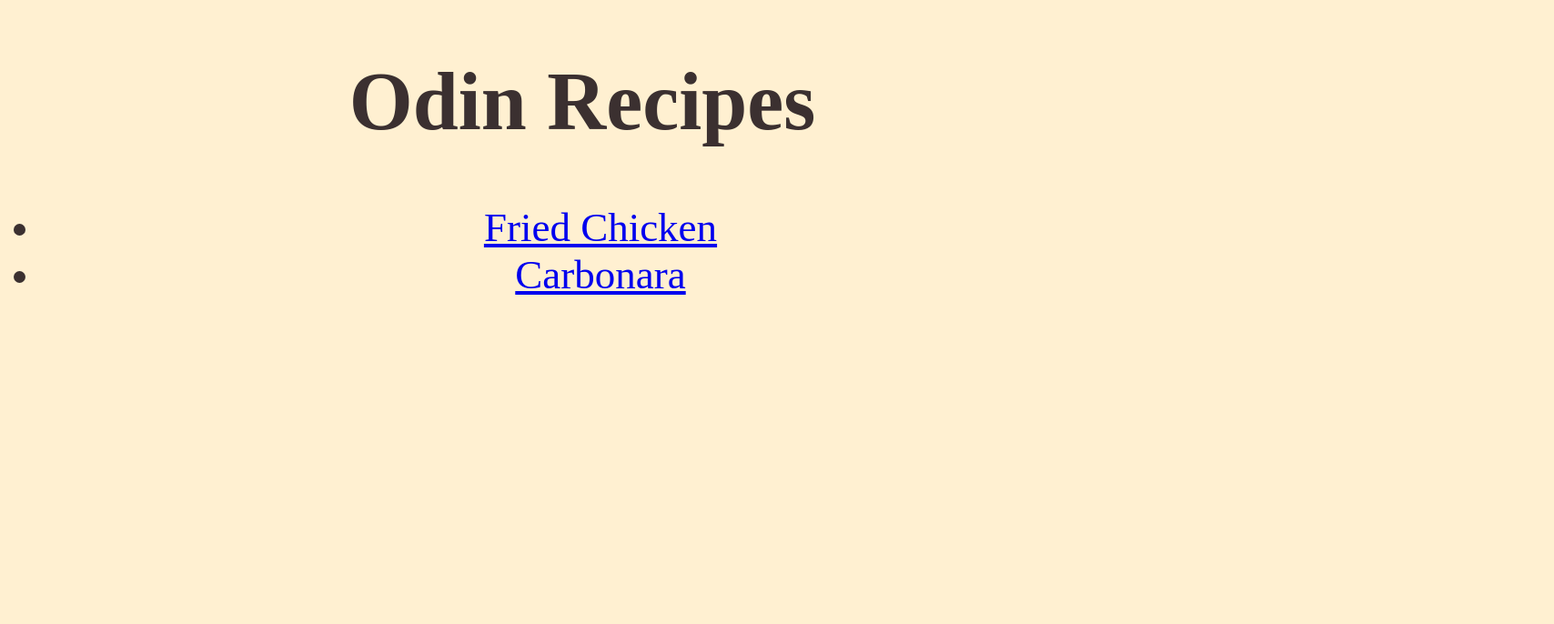
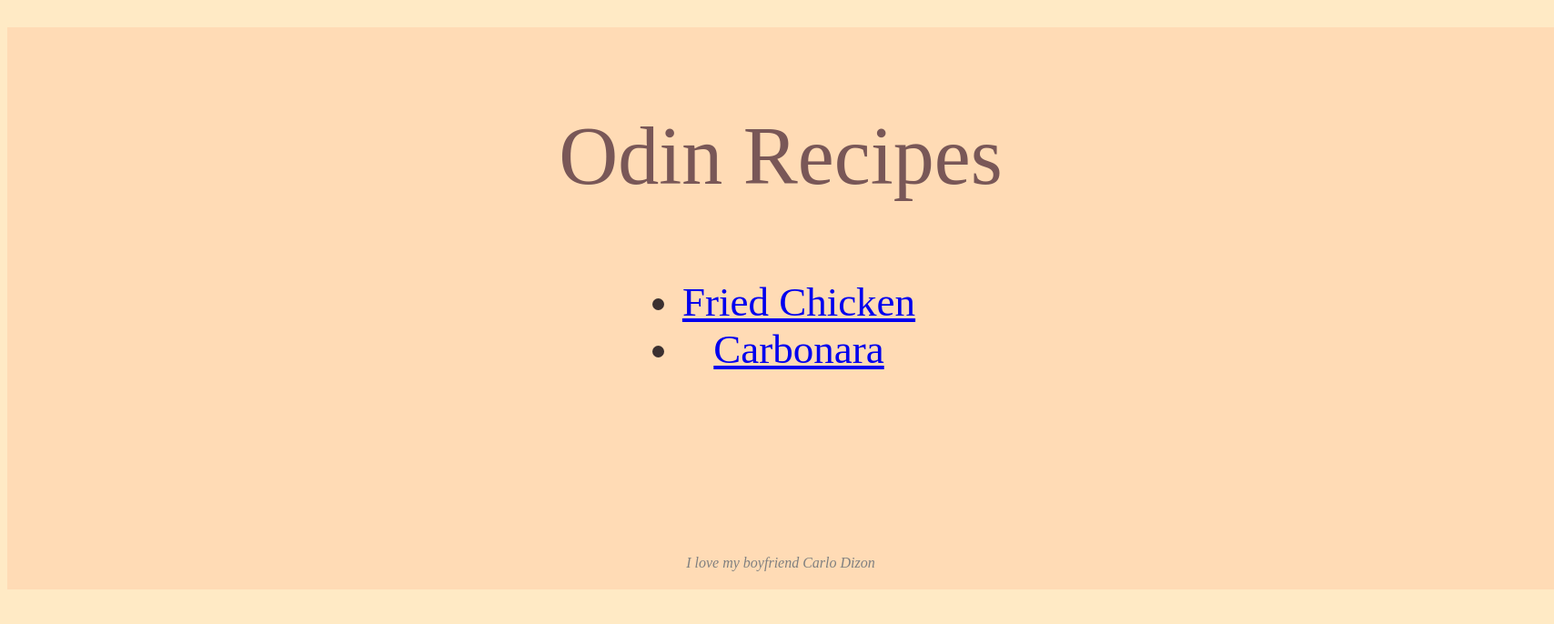
Before and after one commit to chevie22/odin-recipes, a plain HTML site: page index.html in a window 1280 px wide. Shown: the whole page at 91% size, 1708 px wide, since content can reach past the window. Drawn offline with Linux system fonts and the light colour scheme.

Commit message:
add css styles

```diff
--- a/index.html
+++ b/index.html
@@ -7,10 +7,15 @@
     <title>Document</title>
 </head>
 <body>
-    <h1 class = "center" id = "heading">Odin Recipes</h1>
-    <ul>
-        <li class = "center list"><a href = "./odin-recipes/fried-chicken.html">Fried Chicken</a></li>
-        <li class = "center list"><a href = "./odin-recipes/carbonara.html">Carbonara</a></li>
-    </ul>
-</body>
+    <div class = "container">
+        <div id = "heading">Odin Recipes</div>
+
+        <div class = "list">
+            <ul>
+                <li class = "list"><a href = "./odin-recipes/fried-chicken.html">Fried Chicken</a></li>
+                <li class = "list"><a href = "./odin-recipes/carbonara.html">Carbonara</a></li>
+            </ul>
+        </div>
+            <div id = "credits">I love my boyfriend Carlo Dizon</div>
+    </div>
 </html>
--- a/styles.css
+++ b/styles.css
@@ -1,21 +1,50 @@
-h1{
-    font-size: 90px;
+html {
+    box-sizing: border-box;
+  }
+
+  *,
+  *::before,
+  *::after {
+    box-sizing: inherit;
+  }
+
+
+.container{
+    width: 1700px;
+    margin: 30px auto;
+    padding: 50px;
+    text-align: center;
+    background-color: #FFDBB5;
 }
 
 #heading{
-    color: #3B3030;
-}
-
-.center{
-    text-align: center;
-    list-style-position: outside;
+    width: 700px;
+    height: 100px;
+    font-size: 90px;
+    display: inline-block;
+    color: #795757;
+    margin: 10px;
+    padding: 30px;
+    /* border: 2px solid red; */
 }
 
 .list{
+    text-align: center;
+}
+
+ul {
+    margin: 100px;
     font-size: 45px;
     color: #3B3030;
+    display: inline-block;
+}
+
+#credits{
+    font-style: italic;
+    color: gray;
+    margin: 100px 0px -30px 0px;
 }
 
 body{
-    background: #FFF0D1;
+    background: #FFEAC5;
 }
```
